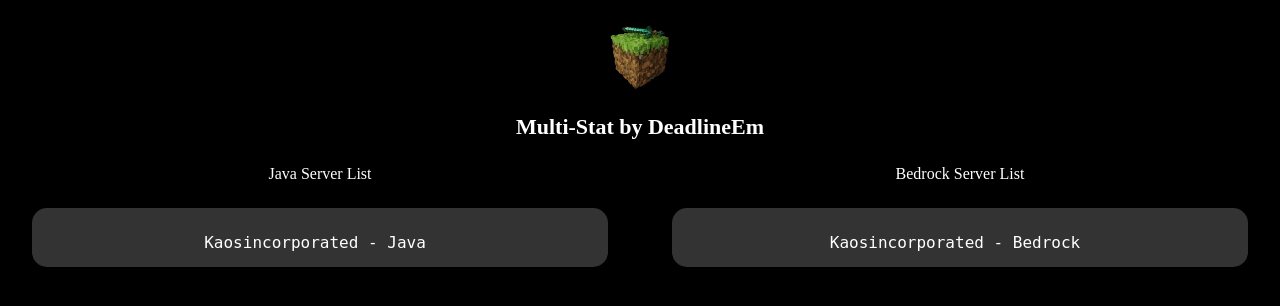
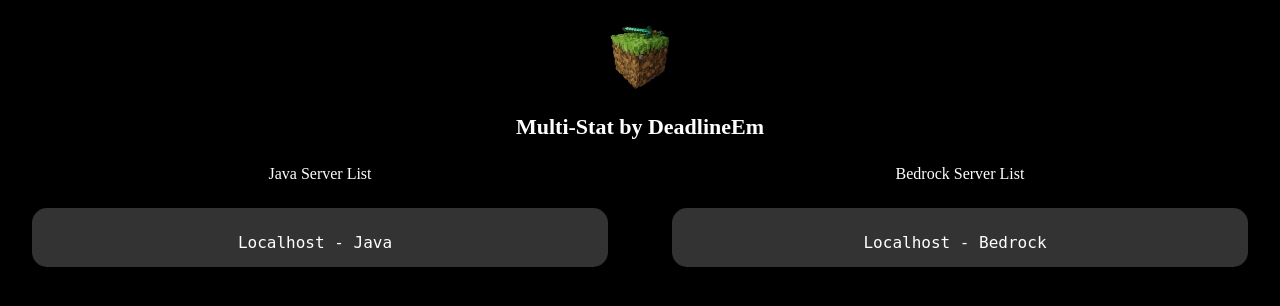
Before and after one commit to FragLand/minestat, a PHP site: page / in a window 1280 px wide. Shown: the top 306 px of the page. Run offline with PHP 8.4, Linux system fonts and the light colour scheme.

Commit message:
Update settings.php
Edited server address to Localhost

```diff
--- a/contrib/Multi-Stat/settings.php
+++ b/contrib/Multi-Stat/settings.php
@@ -5,8 +5,12 @@ $siteName = "Multi-Stat by DeadlineEm"; // Changes the Header name
 // Change or Add to these arrays to retrieve the server IP/URL
 
 // Bedrock Servers
-$bedrockIP = array("play.kaosincorporated.com"); // The IP/Hostname of the BEDROCK server(s) separate with , (Example: "1.1.1.1", "2.2.2.2")
+$bedrockIP = array("localhost"); // The IP/Hostname of the BEDROCK server(s) separate with , (Example: "1.1.1.1", "2.2.2.2")
 
 // Java Servers
-$javaIP = array("play.kaosincorporated.com"); // The IP/Hostname of the JAVA server(s) separate with , (Example: "1.1.1.1", "2.2.2.2")
+$javaIP = array("localhost"); // The IP/Hostname of the JAVA server(s) separate with , (Example: "1.1.1.1", "2.2.2.2")
+
+// NOTE: As long as the server address is a valid server and the powershell module is installed, you can put the address here, it does not have to be a locally hosted server you just need
+// to have the powershell module installed and some sort of webserver for a status page.  This can all be done on a windows server and is recommended for use on that as its faster, safer
+// and more reliable than a home webserver.
 ?>
```
